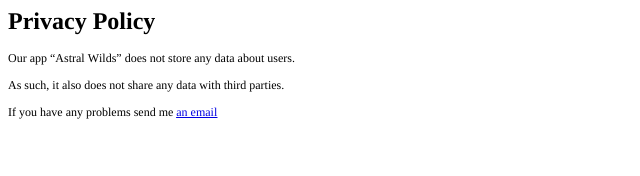
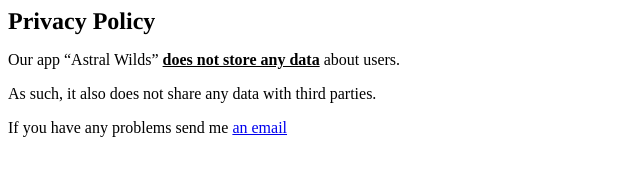
Before and after one commit to Dave-Ed-Cast/Astral-Wilds, a plain HTML site: page index.html in a window 1280 px wide. Shown: the whole page, without its empty margins (0-640 px from the left). Drawn offline with Linux system fonts and the light colour scheme.

```diff
--- a/index.html
+++ b/index.html
@@ -1,21 +1,22 @@
 <!DOCTYPE html PUBLIC "-//W3C//DTD HTML 4.01//EN" "http://www.w3.org/TR/html4/strict.dtd">
 <html>
+
 <head>
   <meta http-equiv="Content-Type" content="text/html; charset=utf-8">
   <meta http-equiv="Content-Style-Type" content="text/css">
   <title></title>
   <meta name="Generator" content="Cocoa HTML Writer">
-  <meta name="CocoaVersion" content="2487.6">
-  <style type="text/css">
-    p.p2 {margin: 0.0px 0.0px 12.0px 0.0px; font: 12.0px Times; -webkit-text-stroke: #000000}
-    span.s1 {font-kerning: none}
-    span.s2 {font: 12.0px Times; text-decoration: underline ; font-kerning: none; color: #0000e3; -webkit-text-stroke: 0px #0000e3}
-  </style>
+  <meta name="CocoaVersion" content="2487.5">
 </head>
+
 <body>
-<h1 style="margin: 0.0px 0.0px 16.1px 0.0px; font: 24.0px Times; -webkit-text-stroke: #000000"><span class="s1"><b>Privacy Policy</b></span></h1>
-<p class="p2"><span class="s1">Our app “Astral Wilds” does not store any data about users.</span></p>
-<p class="p2"><span class="s1">As such, it also does not share any data with third parties.</span></p>
-<p class="p2"><span class="s1">If you have any problems send me <a href="mailto:davide.castaldi31@gmail.com"><span class="s2">an email</span></a></span></p>
+  <h1 style="margin: 0.0px 0.0px 16.1px 0.0px; font: 24.0px Times; -webkit-text-stroke: #000000"><span
+      class="s1"><b>Privacy Policy</b></span></h1>
+  <p class="p2"><span class="s1">Our app “Astral Wilds” <u><strong>does not store any data</strong></u> about
+      users.</span></p>
+  <p class="p2"><span class="s1">As such, it also does not share any data with third parties.</span></p>
+  <p class="p2"><span class="s1">If you have any problems send me <a href="mailto:davide.castaldi31@gmail.com"><span
+          class="s2">an email</span></a></span></p>
 </body>
+
 </html>
```
Also changed, not shown: 1 other file.
